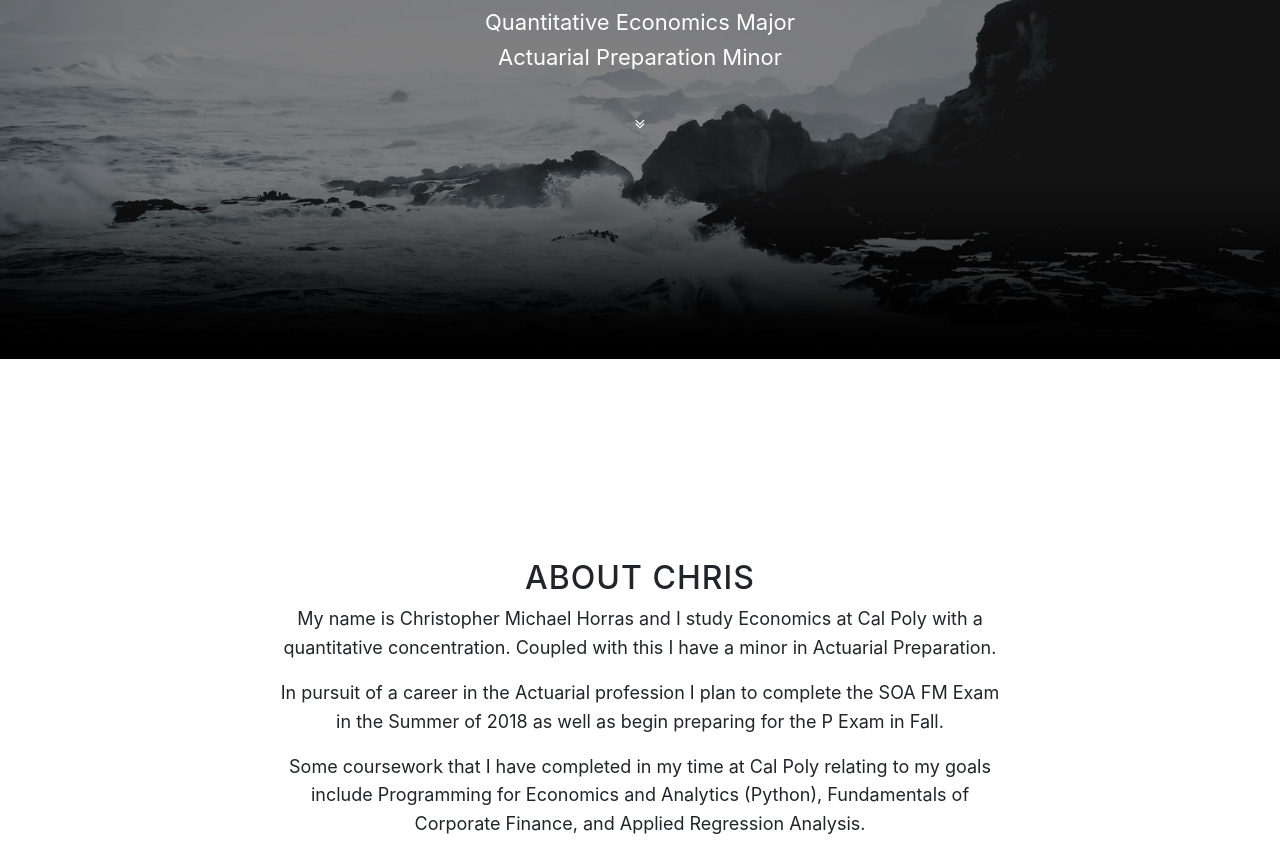
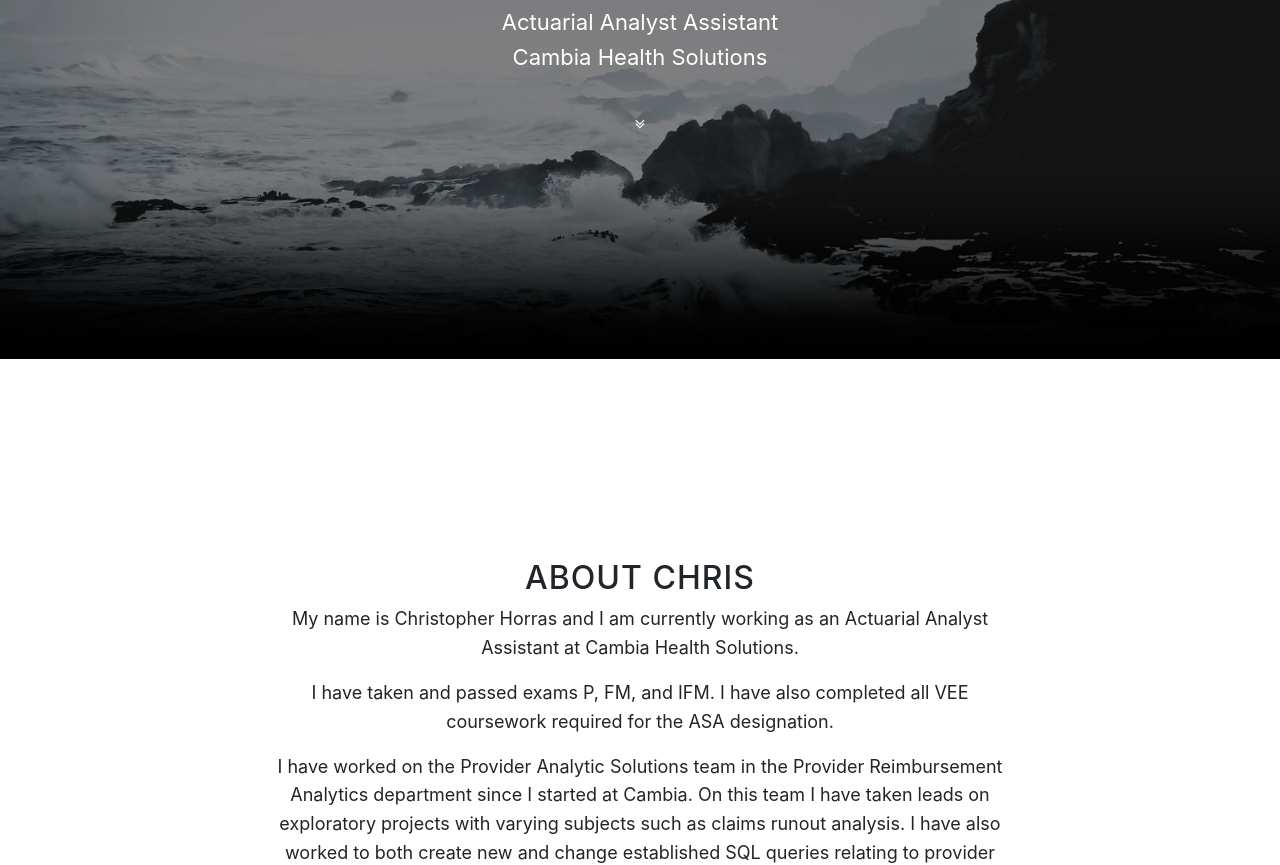
Before and after one commit to chrishorras/chrishorras.github.io, a website with bundled scripts: page index.html in a window 1280 px wide. Shown: the part 441-1306 px from the top of the page. Built offline with nearby package versions, Linux system fonts and the light colour scheme.

Commit message:
Update index.html

```diff
--- a/index.html
+++ b/index.html
@@ -56,8 +56,8 @@
           <div class="row">
             <div class="col-lg-8 mx-auto">
               <h1 class="brand-heading">Christopher Horras</h1>
-              <p class="intro-text">Quantitative Economics Major
-                <br>Actuarial Preparation Minor</p>
+              <p class="intro-text">Actuarial Analyst Assistant
+                <br>Cambia Health Solutions</p>
               <a href="#about" class="btn btn-circle js-scroll-trigger">
                 <i class="fa fa-angle-double-down animated"></i>
               </a>
@@ -73,9 +73,11 @@
         <div class="row">
           <div class="col-lg-8 mx-auto">
             <h2>About Chris</h2>
-            <p>My name is Christopher Michael Horras and I study Economics at Cal Poly with a quantitative concentration. Coupled with this I have a minor in Actuarial Preparation.</p>
-            <p>In pursuit of a career in the Actuarial profession I plan to complete the SOA FM Exam in the Summer of 2018 as well as begin preparing for the P Exam in Fall.</p>
-            <p>Some coursework that I have completed in my time at Cal Poly relating to my goals include Programming for Economics and Analytics (Python), Fundamentals of Corporate Finance, and Applied Regression Analysis.</p>
+            <p>My name is Christopher Horras and I am currently working as an Actuarial Analyst Assistant at Cambia Health Solutions.</p>
+            <p>I have taken and passed exams P, FM, and IFM. I have also completed all VEE coursework required for the ASA designation.</p>
+            <p>I have worked on the Provider Analytic Solutions team in the Provider Reimbursement Analytics department since I started at Cambia.
+            On this team I have taken leads on exploratory projects with varying subjects such as claims runout analysis. I have also worked to both
+            create new and change established SQL queries relating to provider data.</p>
           </div>
         </div>
       </div>
```
